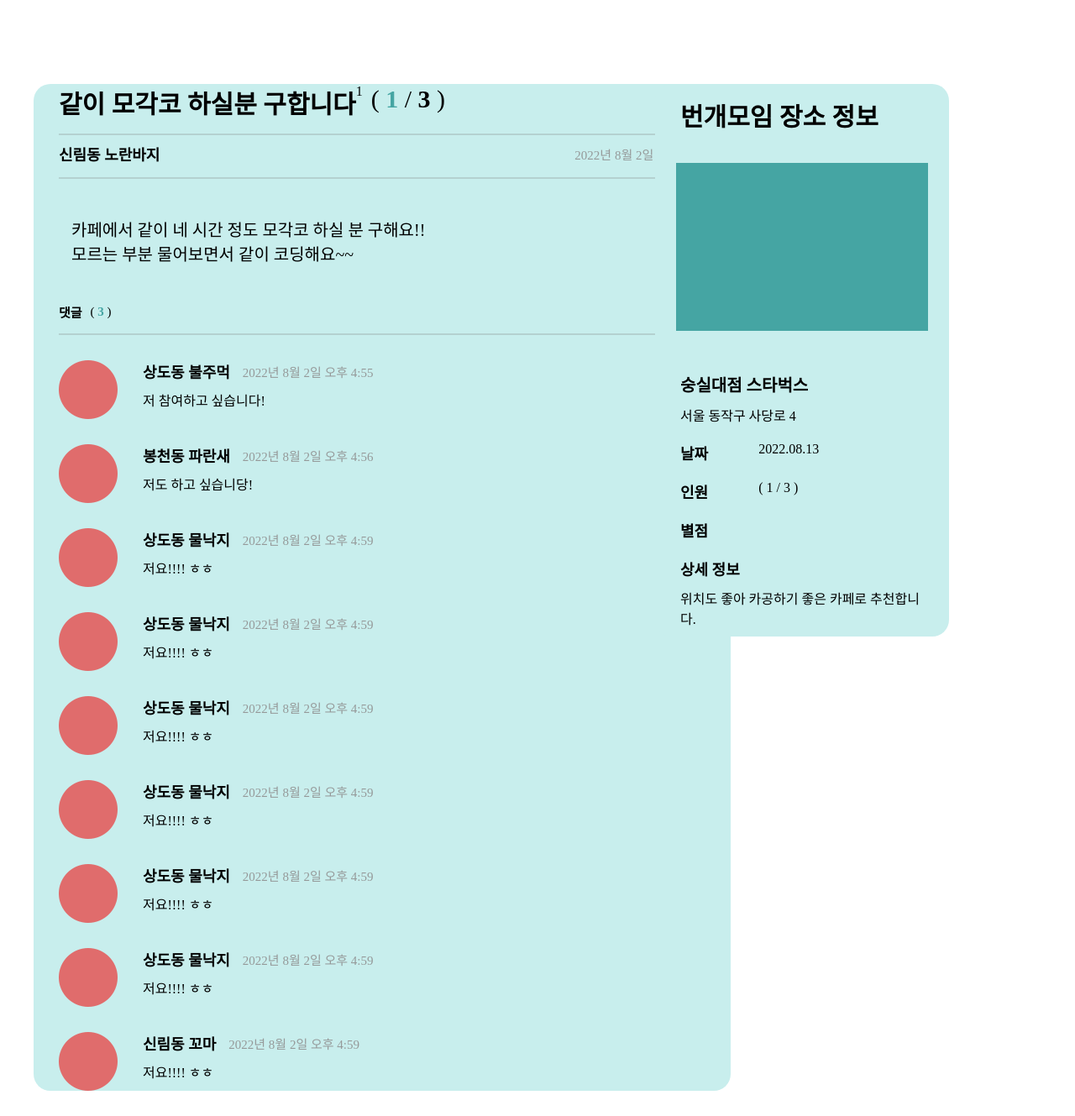
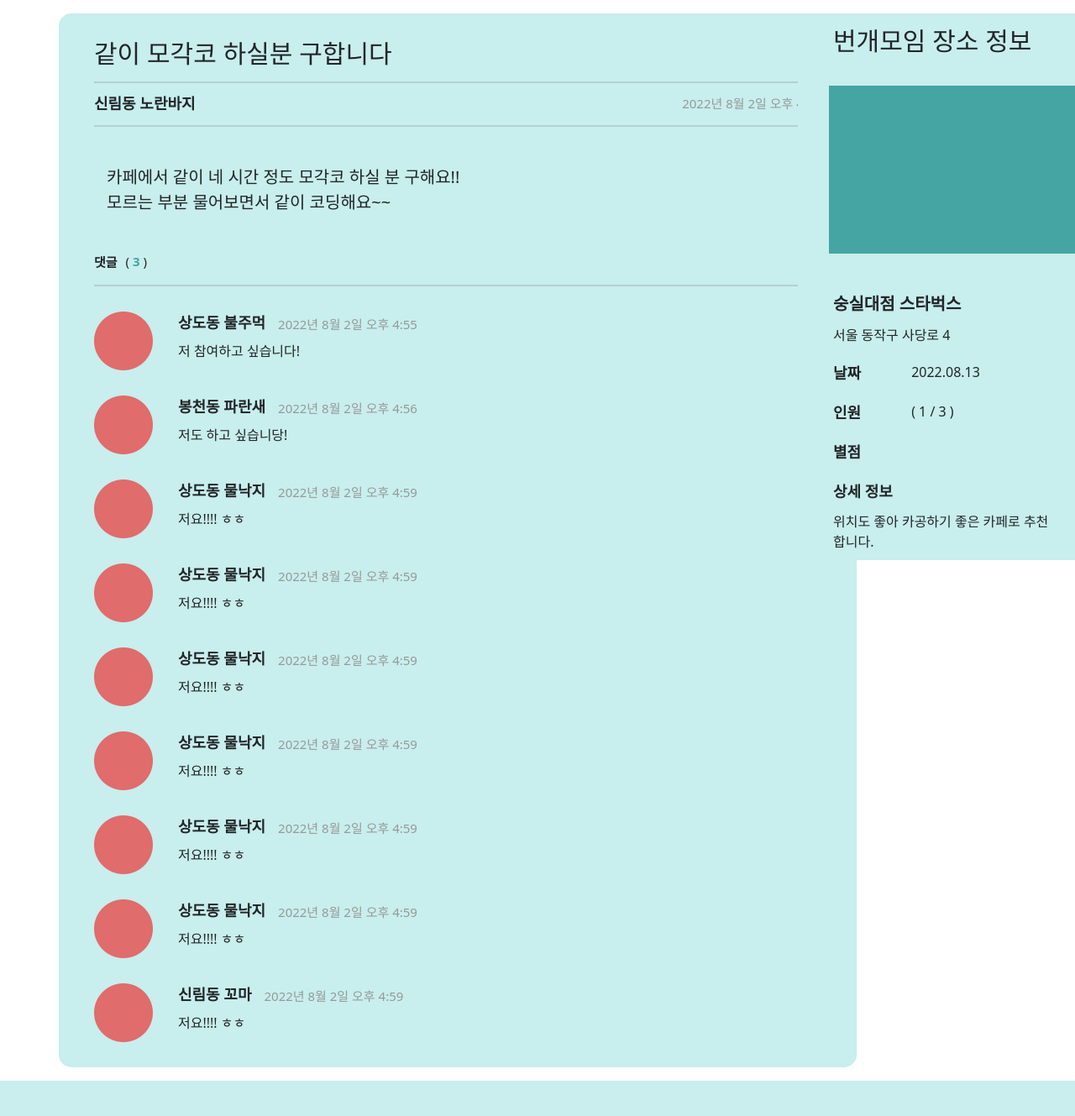
Before and after one commit to likelion-backendschool/your-anmok, a Spring Boot app: page /gathering/1 in a window 1280 px wide. Shown: the whole page at 84% size. After the commit the page ends 1287 px from the top, so only its background shows below. Run offline with Spring Boot 4, Linux system fonts and the light colour scheme.

Commit message:
[번개] 화면상세 레이아웃 변경

```diff
--- a/your-anmok/src/main/resources/static/css/gathering/detail.css
+++ b/your-anmok/src/main/resources/static/css/gathering/detail.css
@@ -8,12 +8,43 @@
 
 #container{width: 1200px; margin: 100px auto 0 auto;}
 
-.content{ width: 830px; background: #c8eeed; border-radius: 20px;}
-.map{ width: 350px; background: #c8eeed; border-radius: 20px; position: fixed; z-index: 1; right:150px; top:100px;}
+@media ( min-width:1001px ) {
+    .content { width:950px; }
+}
+@media ( max-width:1000px ) and ( max-width:701px ) {
+    .content { width:500px; }
+}
+@media ( max-width:700px ) {
+    .content { width:400px; }
+}
 
-.content_wrap{margin: 0 30px;}
+.content {
+    width: 950px;
+    /*right: calc(50%);*/
+    background: #c8eeed;
+    border-radius: 15px;
+    margin-right: 50px;
+    /*min-width: 1000px;*/
+}
 
-.content_wrap div:first-child{margin: 15px 0; display: flex; border-bottom: 2px solid #b4d1d0;}
+.map{
+    width: 350px;
+    background: #c8eeed;
+    border-radius: 15px;
+    margin-left: 30px;
+    position: fixed;
+    z-index: 1;
+    left:calc(50% + 280px);
+    /*top:100px;*/
+    display: inline-block;
+}
+
+.content_wrap{margin: 15px 30px;}
+
+.content_wrap div:first-child{
+    margin: 30px 0 15px;
+    /*background:red; */
+    display: flex; border-bottom: 2px solid #b4d1d0;}
 
 h1{font-size: 30px; margin-bottom: 15px;}
 .number{ font-size: 30px; line-height: 35px;  margin-left: 10px;}
@@ -36,17 +67,16 @@
 .comment p:last-child{line-height: 20px;}
 .comment p span{font-weight: bold; color: #45a5a3}
 
-.iop li{display: flex; margin: 30px  0;}
+.iop li{display: flex; margin: 30px 0;}
 .iop li img{margin-right: 30px;}
 .iop li >div p:first-child{float: left; font-size: 18px; font-weight: bold; margin-right: 15px ;}
 .iop li >div p:nth-child(2){float: right; font-size: 15px; color: #959999; line-height: 30px; margin-bottom: 5px; }
 .iop li >div p:last-child{clear: both;}
 
 
-.map {
-
+.map h2{font-size: 30px;
+    margin: 15px 30px 0 30px;
 }
-.map h2{font-size: 30px; margin: 15px 30px 0 30px; }
 .map img{margin: 35px 25px;}
 .map p{margin: 10px 30px;}
 
--- a/your-anmok/src/main/resources/templates/gathering/detail.html
+++ b/your-anmok/src/main/resources/templates/gathering/detail.html
@@ -1,4 +1,4 @@
-
+<link rel="stylesheet" href="https://cdnjs.cloudflare.com/ajax/libs/bootstrap/5.2.0/css/bootstrap.min.css">
 <!doctype html>
 <html lang="ko">
 <head>
@@ -6,15 +6,14 @@
     <title>상세보기</title>
     <link rel="stylesheet" type="text/css" href="/css/gathering/detail.css">
 </head>
-<body id="container">
+<body>
+
+<div class="container my-3">
+    <div class="row">
         <section class="content">
             <div class="content_wrap">
-        <div class="">
+                <div class="title">
                     <h1>같이 모각코 하실분 구합니다</h1>
-            <div th:text="${bId}">번 글 상세입니다.</div>
-            <div class="number">
-                <p>&#40; <span>1</span> / <span>3</span> &#41;</p>
-            </div>
                 </div>
                 <div class="name">
                     <p>신림동 노란바지</p>
@@ -127,7 +126,7 @@
             </div>
         </section>
 
-<section class="map">
+        <div class="map">
             <h2>번개모임 장소 정보</h2>
             <a href="#"><img src="/images/gather-map.jpg" alt="지도"></a>
             <div>
@@ -156,6 +155,9 @@
                     </p>
                 </div>
             </div>
-</section>
+        </div>
+    </div>
+</div>
 </body>
+
 </html>
```
Also changed, not shown: your-anmok/src/main/java/com/lion/youranmok/user/entity/User.java (added, +30 -0 lines), your-anmok/src/main/java/com/lion/youranmok/user/repository/UserRepository.java (added, +9 -0 lines), your-anmok/src/main/resources/static/images/profile/1.jpeg (added), your-anmok/src/main/resources/static/images/profile/2.jpeg (added), your-anmok/src/main/resources/static/images/profile/3.jpeg (added), your-anmok/src/main/resources/static/images/profile/4.jpeg (added), your-anmok/src/main/resources/static/images/profile/5.jpeg (added), your-anmok/src/main/resources/static/images/profile/6.jpeg (added), your-anmok/src/main/resources/static/images/profile/7.jpeg (added), 1 other file. Lines whose indentation alone changed are shown as unchanged.
